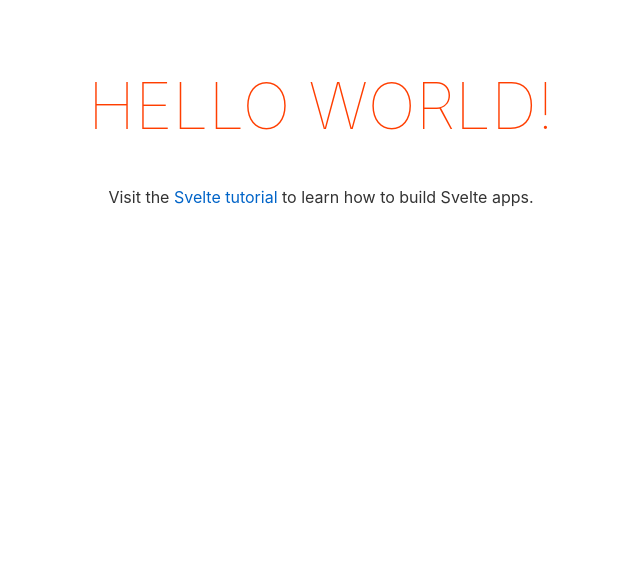
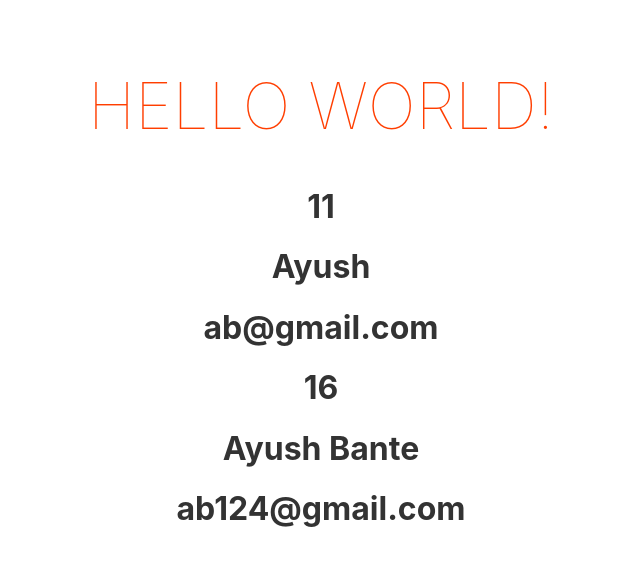
Before and after one commit to ayushAB/svelte-learning, a Svelte app: page / in a window 1280 px wide. Shown: the top 566 px of the page, without its empty margins (319-959 px from the left). Built offline with nearby package versions, Linux system fonts and the light colour scheme.

Commit message:
props example

```diff
--- a/src/App.svelte
+++ b/src/App.svelte
@@ -1,10 +1,25 @@
 <script>
-	export let name;
+	export let name = "Ayush";
+	import Child from "./Child.svelte";
+	let data = {
+		userId:11,
+		name:"Ayush",
+		email:"ab@gmail.com"
+	}
+	let data2 = {
+		userId:16,
+		name:"Ayush Bante",
+		email:"ab124@gmail.com"
+	}
+
 </script>
 
 <main>
 	<h1>Hello {name}!</h1>
-	<p>Visit the <a href="https://svelte.dev/tutorial">Svelte tutorial</a> to learn how to build Svelte apps.</p>
+	<!-- passing one prop ata a time  -->
+	<Child userId={data.userId} email={data.email} name={data.name} />
+	<!-- using spread operator -->
+	<Child {...data2} />
 </main>
 
 <style>
--- /dev/null
+++ b/src/Child.svelte
@@ -0,0 +1,9 @@
+<script>
+    export let userId;
+    export let name;
+    export let email;
+</script>
+
+<h1>{ userId }</h1>
+<h1>{ name }</h1>
+<h1>{ email }</h1>
```
